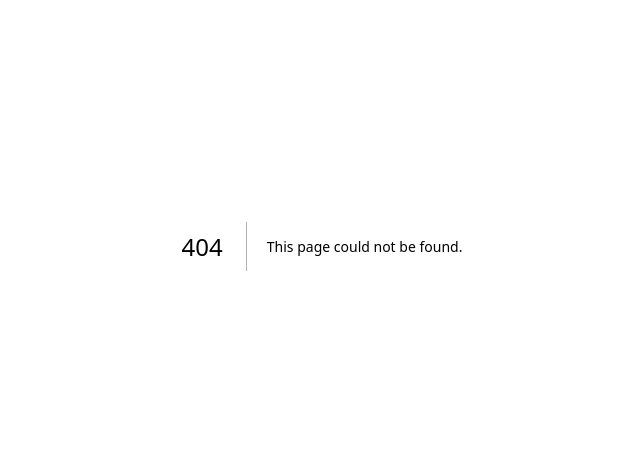
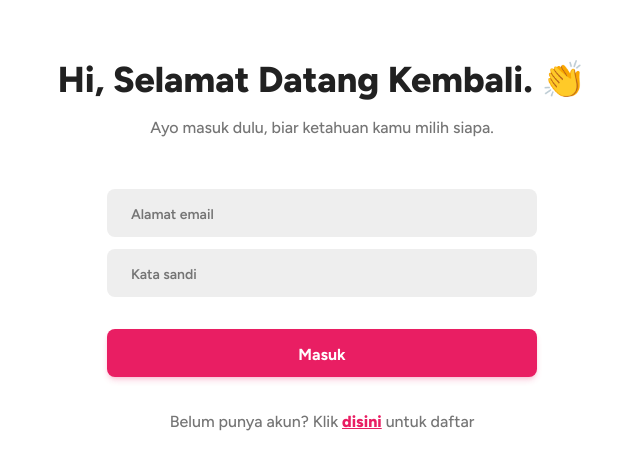
Before and after one commit to fajarfadillahh/ponic-voting-web-application, a Next.js app: page /auth/login in a window 1280 px wide. Before the commit this address had no page. Shown: the part 154-624 px from the top of the page, without its empty margins (318-958 px from the left). Built offline with nearby package versions, Linux system fonts and the light colour scheme.

Commit message:
create Login page & Form components | modified some files & components

```diff
--- /dev/null
+++ b/components/Form.jsx
@@ -0,0 +1,17 @@
+export default function Form({
+  type,
+  placeholder,
+  className,
+  onChange,
+  value,
+}) {
+  return (
+    <input
+      type={type}
+      placeholder={placeholder}
+      className={`flex h-[48px] w-full rounded-lg bg-gray-200 px-6 text-base font-bold text-gray-900 outline-none placeholder:text-[14px] placeholder:font-semibold placeholder:text-gray-600 focus:border focus:border-pink-500 focus:ring-4 focus:ring-pink-500/20 ${className}`}
+      onChange={onChange}
+      value={value}
+    />
+  );
+}
--- a/components/Layout.jsx
+++ b/components/Layout.jsx
@@ -1,11 +1,23 @@
+import { useRouter } from "next/router";
+
 // import components
 import Navbar from "@/components/Navbar";
 import Footer from "@/components/Footer";
 
 export default function Layout({ children, className }) {
+  const router = useRouter();
+  const { pathname } = router;
+
+  // hide components
+  const hideComponentsOnPages = ["/auth/login", "/auth/register"];
+
+  // current page
+  const hideNavbar = !hideComponentsOnPages.includes(pathname);
+  const hideFooter = !hideComponentsOnPages.includes(pathname);
+
   return (
     <>
-      <Navbar />
+      {hideNavbar && <Navbar />}
 
       <main
         className={`mx-auto min-h-screen max-w-[1440px] overflow-hidden ${className}`}
@@ -13,7 +25,7 @@ export default function Layout({ children, className }) {
         {children}
       </main>
 
-      <Footer />
+      {hideFooter && <Footer />}
     </>
   );
 }
--- a/components/Navbar.jsx
+++ b/components/Navbar.jsx
@@ -15,7 +15,7 @@ export default function Navbar() {
         </div>
 
         <div className="inline-flex items-center gap-4">
-          <span className="font-semibold text-gray-900">Fajar Fadillah A</span>
+          {/* <span className="font-semibold text-gray-900">Fajar Fadillah A</span> */}
           <Button
             size="lg"
             color="pink"
--- /dev/null
+++ b/pages/auth/login.jsx
@@ -0,0 +1,71 @@
+import Head from "next/head";
+import Link from "next/link";
+
+// import material-components
+import { Button, Typography } from "@material-tailwind/react";
+
+// import components
+import Layout from "@/components/Layout";
+import Form from "@/components/Form";
+
+export default function Login() {
+  return (
+    <>
+      <Head>
+        <title>Silakan masuk dulu, biar ketahuan kamu milih siapa.</title>
+      </Head>
+
+      <Layout className="flex items-center justify-center">
+        <section className="container grid gap-12">
+          <div className="text-center">
+            <Typography
+              variant="h2"
+              className="mb-3 font-extrabold capitalize text-gray-900"
+            >
+              Hi, Selamat datang kembali. 👏
+            </Typography>
+            <Typography
+              variant="paragraph"
+              className="font-medium text-gray-600"
+            >
+              Ayo masuk dulu, biar ketahuan kamu milih siapa.
+            </Typography>
+          </div>
+
+          <div className="grid w-[430px] gap-8 justify-self-center">
+            <form className="grid w-full gap-8">
+              <div className="flex flex-col gap-3">
+                <Form type="email" placeholder="Alamat email" />
+                <Form type="password" placeholder="Kata sandi" />
+              </div>
+
+              <Button
+                size="lg"
+                color="pink"
+                className="h-[48px] text-base capitalize text-white"
+                fullWidth
+                type="button"
+              >
+                Masuk
+              </Button>
+            </form>
+
+            <Typography
+              variant="paragraph"
+              className="text-center font-medium text-gray-600"
+            >
+              Belum punya akun? Klik{" "}
+              <Link
+                href="/auth/register"
+                className="font-extrabold text-pink-500 underline"
+              >
+                disini
+              </Link>{" "}
+              untuk daftar
+            </Typography>
+          </div>
+        </section>
+      </Layout>
+    </>
+  );
+}
--- a/pages/index.jsx
+++ b/pages/index.jsx
@@ -35,7 +35,7 @@ export default function Home() {
                 <Button
                   size="lg"
                   color="pink"
-                  className="h-[48px] text-base font-bold capitalize"
+                  className="h-[48px] w-[160px] text-base font-bold capitalize"
                 >
                   Buat voting
                 </Button>
```
